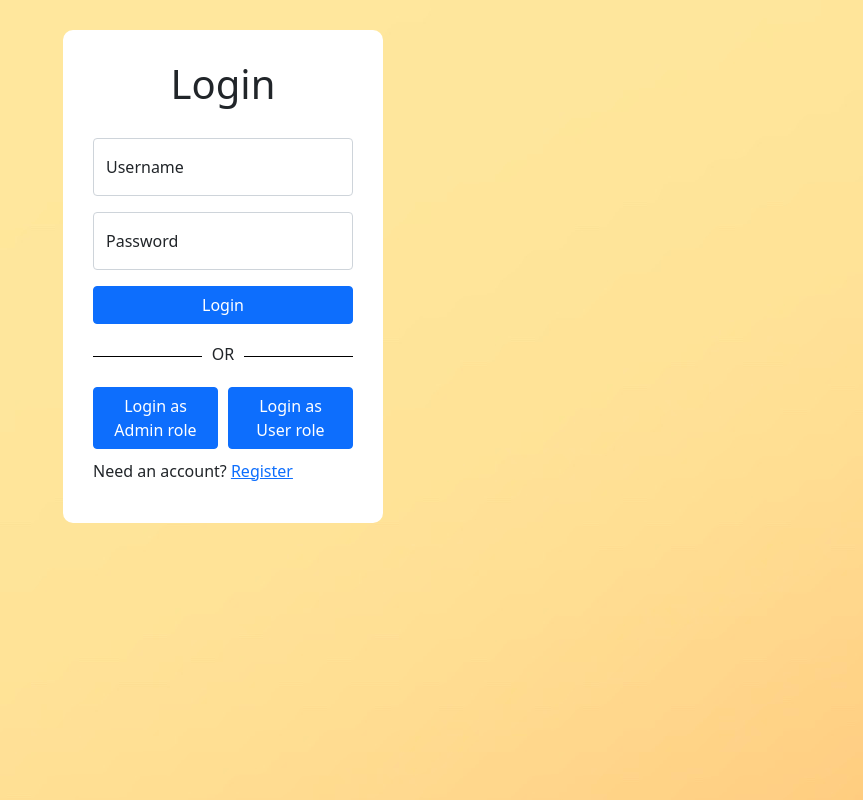
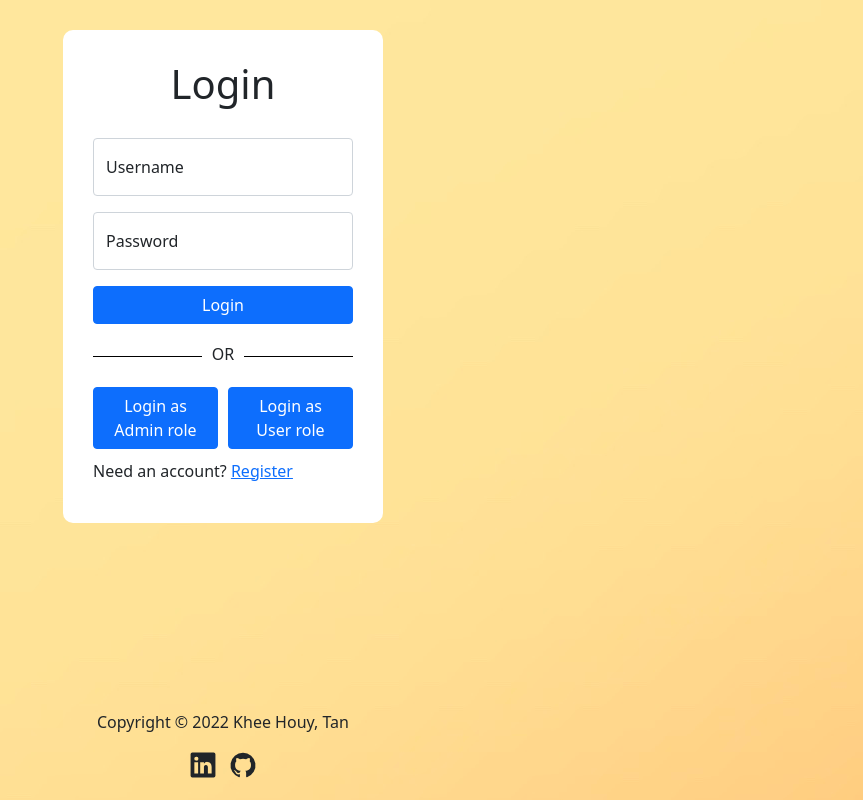
Before and after one commit to KheeForDev/react, a React (Create React App) app: page /login in a window 1280 px wide. Shown: the whole page, without its empty margins (417-1280 px from the left). Built offline with nearby package versions, Linux system fonts and the light colour scheme.

Commit message:
UPD: Add footer component.

```diff
--- a/package.json
+++ b/package.json
@@ -4,8 +4,10 @@
   "private": true,
   "dependencies": {
     "@fortawesome/fontawesome-svg-core": "^6.1.1",
+    "@fortawesome/free-regular-svg-icons": "^6.1.2",
     "@fortawesome/free-solid-svg-icons": "^6.1.1",
     "@fortawesome/react-fontawesome": "^0.2.0",
+    "@iconscout/react-unicons": "^1.1.6",
     "axios": "^0.27.2",
     "bootstrap": "^5.1.3",
     "react": "^18.2.0",
--- /dev/null
+++ b/src/components/Footer.js
@@ -0,0 +1,16 @@
+import React from "react";
+import { UilLinkedin, UilGithub } from '@iconscout/react-unicons';
+
+const Footer = () => {
+    const currentYear = new Date().getFullYear();
+
+    return (
+        <footer>
+            <p>Copyright &copy; {currentYear} Khee Houy, Tan</p>
+            <a href="https://www.linkedin.com/in/kheehouytan" target="_blank" rel="noreferrer" style={{ color: "inherit" }}><UilLinkedin size="30" /></a>
+            <a href="https://github.com/KheeForDev/react/tree/recollection-frontend" target="_blank" rel="noreferrer" style={{ color: "inherit" }}><UilGithub size="30" /></a>
+        </footer >
+    );
+}
+
+export default Footer;
--- a/src/pages/Login.js
+++ b/src/pages/Login.js
@@ -4,9 +4,11 @@ import Button from 'react-bootstrap/Button';
 import Form from 'react-bootstrap/Form';
 import FloatingLabel from 'react-bootstrap/FloatingLabel';
 
+import Footer from "../components/Footer";
 import * as constant from "../util/constant";
 import useAuth from "../hook/useAuth";
 import axios from "../util/axios";
+
 
 const Login = () => {
     const { setAuth } = useAuth();
@@ -86,6 +88,7 @@ const Login = () => {
     };
 
     return (
+        <>
             <div className="form-container">
                 <div className="form-login">
                     <p className={errMsg ? "errmsg" : "hide"}>{errMsg}</p>
@@ -144,7 +147,10 @@ const Login = () => {
                         Need an account? <Link to="/register">Register</Link>
                     </p>
                 </div>
-        </div >
+            </div>
+
+            <Footer />
+        </>
     );
 }
 
--- a/src/pages/Register.js
+++ b/src/pages/Register.js
@@ -5,6 +5,7 @@ import Form from 'react-bootstrap/Form';
 import { FontAwesomeIcon } from "@fortawesome/react-fontawesome";
 import { faCheck, faTimes, faInfoCircle } from "@fortawesome/free-solid-svg-icons";
 
+import Footer from "../components/Footer";
 import * as constant from "../util/constant";
 import axios from "../util/axios";
 
@@ -58,6 +59,7 @@ const Register = () => {
     };
 
     return (
+        <>
             <div className="form-container">
                 <div className="form-register">
                     <p className={errMsg ? "errmsg" : "hide"}>{errMsg}</p>
@@ -129,6 +131,9 @@ const Register = () => {
                     </Form>
                 </div>
             </div>
+
+            <Footer />
+        </>
     );
 }
 
--- a/src/style.css
+++ b/src/style.css
@@ -149,3 +149,17 @@ body {
     padding: 0.5rem;
     margin-bottom: 0.5rem;
 }
+
+/* FOOTER */
+footer {
+    text-align: center;
+    position: fixed;
+    bottom: 0;
+    right: 0;
+    width: 100%;
+    margin-bottom: 20px;
+}
+
+footer a {
+    margin: 0 5px;
+}
```
Also changed, not shown: 1 other file (tests, documents, lock files or other folders). Lines whose indentation alone changed are shown as unchanged.
